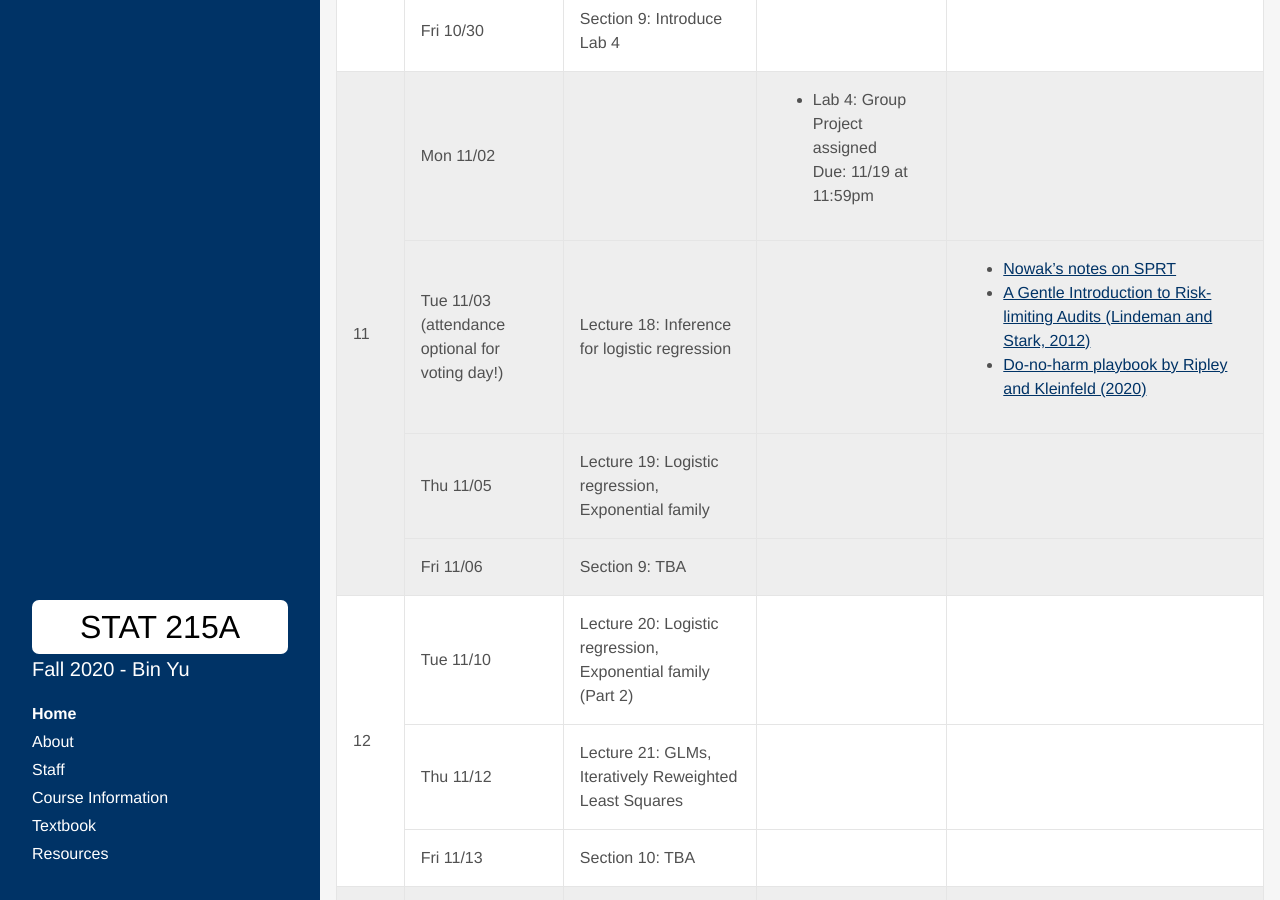
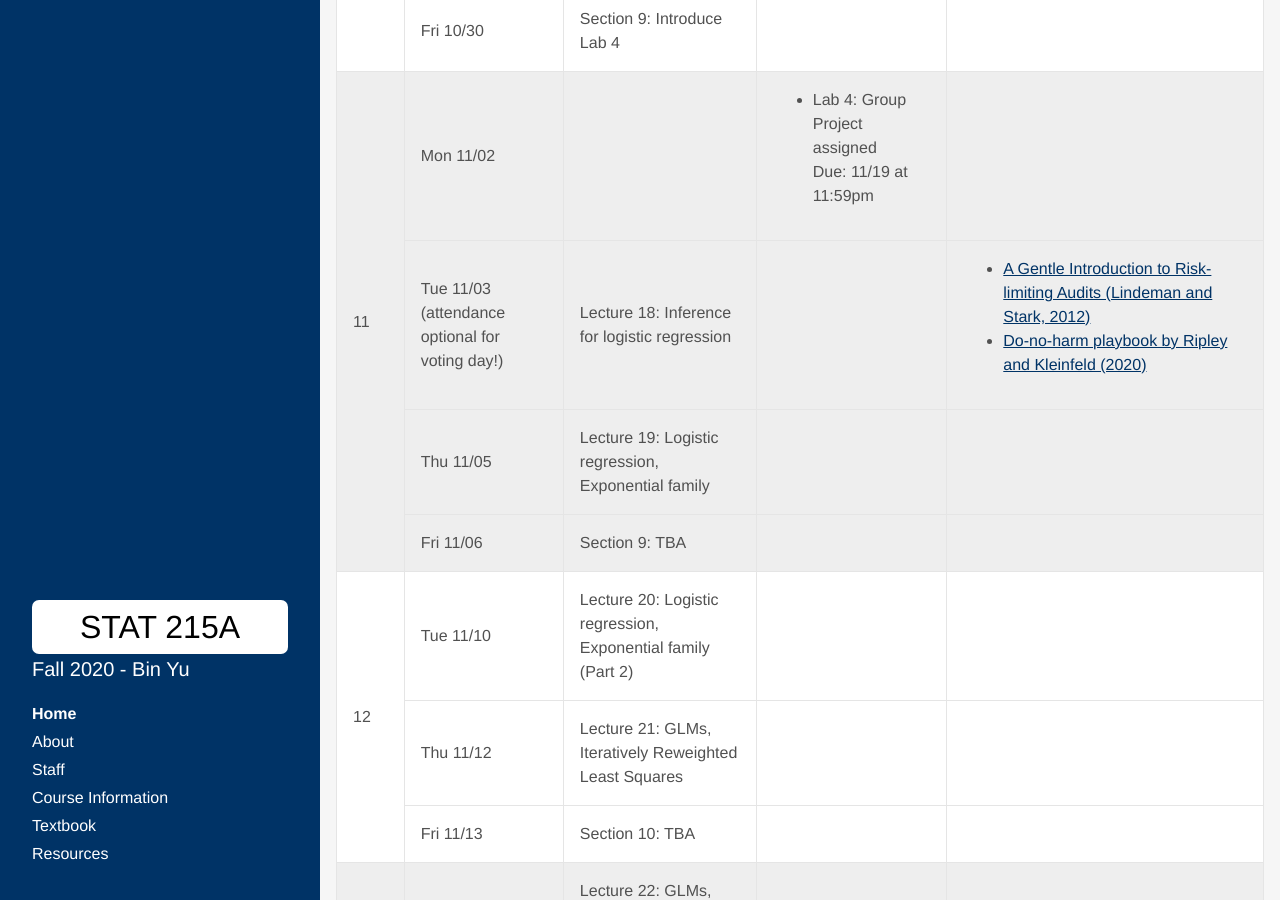
Before and after one commit to Yu-Group/stat-215a-fall-2020, a Jekyll site: the page built from index.html, in a window 1280 px wide and 900 px high, scrolled down 4839 px. Built offline with Jekyll 4.4.1, drawn with Linux system fonts in a browser that asks for light colours; some web fonts are replaced; the list of posts is cut into pages by our own code.

Commit message:
Remove Nowak reading

```diff
--- a/_data/syllabus2.yml
+++ b/_data/syllabus2.yml
@@ -219,8 +219,6 @@ weeks:
     - date: Tue 11/03 (attendance optional for voting day!)
       content: "Lecture 18: Inference for logistic regression"
       readings:
-        - name: "Nowak’s notes on SPRT"
-          url: "https://nowak.ece.wisc.edu/ece830/ece830_fall11_lecture9.pdf"
         - name: "A Gentle Introduction to Risk-limiting Audits (Lindeman and Stark, 2012)"
           url: "https://www.stat.berkeley.edu/~stark/Preprints/gentle12.pdf"
         - name: "Do-no-harm playbook by Ripley and Kleinfeld (2020)"
```
